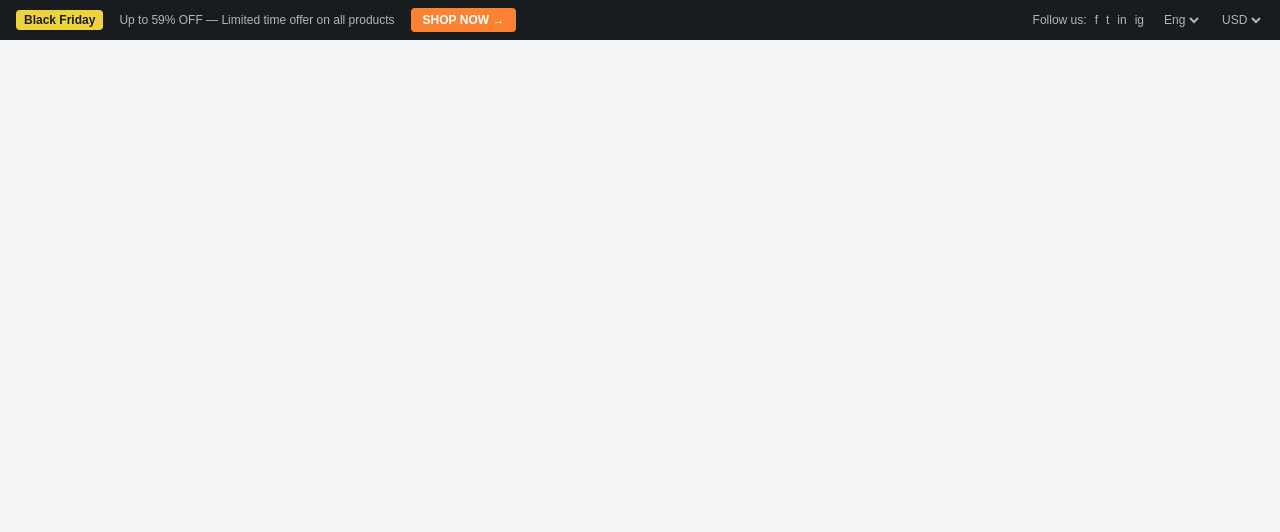
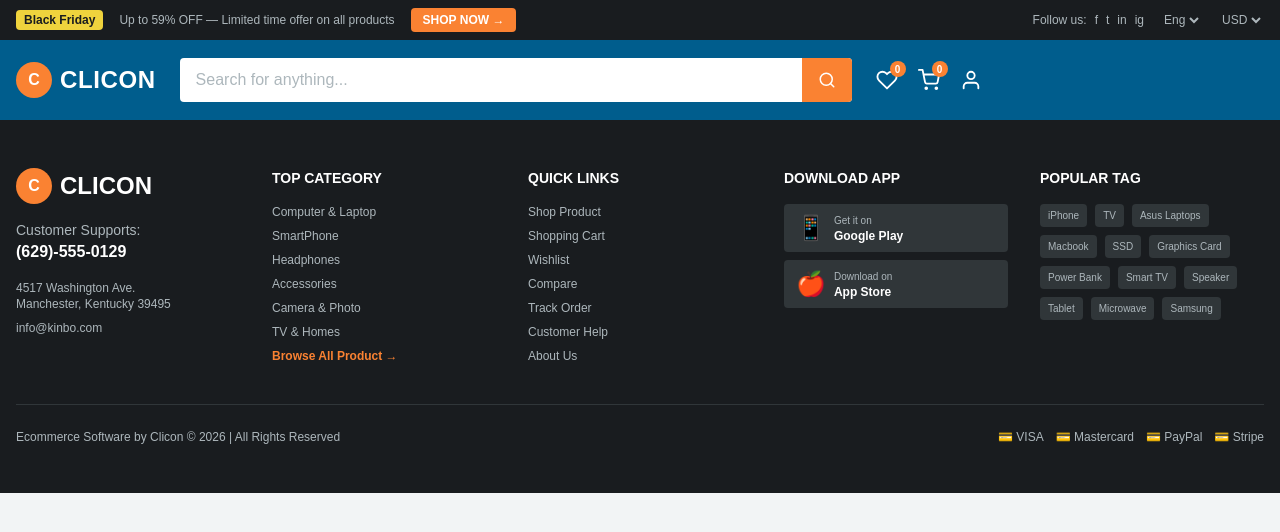
Before and after one commit to valo0n/Lab-2, a React (Vite) app in the folder frontend/: page / in a window 1280 px wide. Shown: the top 532 px of the page. Built offline with nearby package versions, Linux system fonts and the light colour scheme.

Commit message:
footer edhe header

```diff
--- a/frontend/src/components/Layout/Footer.jsx
+++ b/frontend/src/components/Layout/Footer.jsx
@@ -0,0 +1,178 @@
+export default function Footer() {
+  return (
+    <footer className="bg-dark text-white">
+      <div className="max-w-7xl mx-auto px-4 py-12">
+        <div className="grid grid-cols-1 md:grid-cols-2 lg:grid-cols-5 gap-8">
+          {/* Brand */}
+          <div className="lg:col-span-1">
+            <div className="flex items-center gap-2 mb-4">
+              <div className="w-9 h-9 bg-primary rounded-full flex items-center justify-center">
+                <span className="text-white font-bold">C</span>
+              </div>
+              <span className="text-2xl font-bold">CLICON</span>
+            </div>
+            <p className="text-gray-300 text-sm mb-4">
+              Customer Supports:
+              <br />
+              <span className="text-white font-semibold text-base">
+                (629)-555-0129
+              </span>
+            </p>
+            <p className="text-gray-300 text-xs">
+              4517 Washington Ave.
+              <br />
+              Manchester, Kentucky 39495
+            </p>
+            <p className="text-gray-300 text-xs mt-2">info@kinbo.com</p>
+          </div>
+
+          {/* Top Category */}
+          <div>
+            <h4 className="text-white font-bold mb-4 text-sm">TOP CATEGORY</h4>
+            <ul className="space-y-2 text-gray-300 text-xs">
+              <li>
+                <a href="#" className="hover:text-primary">
+                  Computer & Laptop
+                </a>
+              </li>
+              <li>
+                <a href="#" className="hover:text-primary">
+                  SmartPhone
+                </a>
+              </li>
+              <li>
+                <a href="#" className="hover:text-primary">
+                  Headphones
+                </a>
+              </li>
+              <li>
+                <a href="#" className="hover:text-primary">
+                  Accessories
+                </a>
+              </li>
+              <li>
+                <a href="#" className="hover:text-primary">
+                  Camera & Photo
+                </a>
+              </li>
+              <li>
+                <a href="#" className="hover:text-primary">
+                  TV & Homes
+                </a>
+              </li>
+              <li>
+                <a href="#" className="text-primary font-semibold">
+                  Browse All Product →
+                </a>
+              </li>
+            </ul>
+          </div>
+
+          {/* Quick Links */}
+          <div>
+            <h4 className="text-white font-bold mb-4 text-sm">QUICK LINKS</h4>
+            <ul className="space-y-2 text-gray-300 text-xs">
+              <li>
+                <a href="#" className="hover:text-primary">
+                  Shop Product
+                </a>
+              </li>
+              <li>
+                <a href="#" className="hover:text-primary">
+                  Shopping Cart
+                </a>
+              </li>
+              <li>
+                <a href="#" className="hover:text-primary">
+                  Wishlist
+                </a>
+              </li>
+              <li>
+                <a href="#" className="hover:text-primary">
+                  Compare
+                </a>
+              </li>
+              <li>
+                <a href="#" className="hover:text-primary">
+                  Track Order
+                </a>
+              </li>
+              <li>
+                <a href="#" className="hover:text-primary">
+                  Customer Help
+                </a>
+              </li>
+              <li>
+                <a href="#" className="hover:text-primary">
+                  About Us
+                </a>
+              </li>
+            </ul>
+          </div>
+
+          {/* Download App */}
+          <div>
+            <h4 className="text-white font-bold mb-4 text-sm">DOWNLOAD APP</h4>
+            <div className="space-y-2">
+              <button className="flex items-center gap-2 bg-dark-100 hover:bg-dark-200 transition-colors px-3 py-2 rounded w-full text-left">
+                <span className="text-2xl">📱</span>
+                <div>
+                  <p className="text-[10px] text-gray-300">Get it on</p>
+                  <p className="text-xs font-bold text-white">Google Play</p>
+                </div>
+              </button>
+              <button className="flex items-center gap-2 bg-dark-100 hover:bg-dark-200 transition-colors px-3 py-2 rounded w-full text-left">
+                <span className="text-2xl">🍎</span>
+                <div>
+                  <p className="text-[10px] text-gray-300">Download on</p>
+                  <p className="text-xs font-bold text-white">App Store</p>
+                </div>
+              </button>
+            </div>
+          </div>
+
+          {/* Pay Tag */}
+          <div>
+            <h4 className="text-white font-bold mb-4 text-sm">POPULAR TAG</h4>
+            <div className="flex flex-wrap gap-2">
+              {[
+                "iPhone",
+                "TV",
+                "Asus Laptops",
+                "Macbook",
+                "SSD",
+                "Graphics Card",
+                "Power Bank",
+                "Smart TV",
+                "Speaker",
+                "Tablet",
+                "Microwave",
+                "Samsung",
+              ].map((tag) => (
+                <span
+                  key={tag}
+                  className="bg-dark-100 hover:bg-primary hover:text-white text-gray-300 text-[10px] px-2 py-1 rounded cursor-pointer transition-colors"
+                >
+                  {tag}
+                </span>
+              ))}
+            </div>
+          </div>
+        </div>
+
+        {/* Bottom bar */}
+        <div className="border-t border-dark-100 mt-10 pt-6 flex flex-col md:flex-row items-center justify-between gap-4">
+          <p className="text-gray-300 text-xs">
+            Ecommerce Software by Clicon © 2026 | All Rights Reserved
+          </p>
+          <div className="flex items-center gap-3 text-gray-300 text-xs">
+            <span>💳 VISA</span>
+            <span>💳 Mastercard</span>
+            <span>💳 PayPal</span>
+            <span>💳 Stripe</span>
+          </div>
+        </div>
+      </div>
+    </footer>
+  );
+}
--- a/frontend/src/components/Layout/Header.jsx
+++ b/frontend/src/components/Layout/Header.jsx
@@ -0,0 +1,48 @@
+import { FiSearch, FiHeart, FiShoppingCart, FiUser } from "react-icons/fi";
+
+export default function Header() {
+  return (
+    <div className="bg-accent-blue text-white">
+      <div className="max-w-7xl mx-auto px-4 h-20 flex items-center gap-6">
+        {/* Logo */}
+        <div className="flex items-center gap-2">
+          <div className="w-9 h-9 bg-primary rounded-full flex items-center justify-center">
+            <span className="text-white font-bold">C</span>
+          </div>
+          <span className="text-2xl font-bold tracking-wide">CLICON</span>
+        </div>
+
+        {/* Search bar */}
+        <div className="flex-1 max-w-2xl relative">
+          <input
+            type="text"
+            placeholder="Search for anything..."
+            className="w-full h-11 px-4 pr-12 rounded text-dark placeholder:text-gray-300 focus:outline-none"
+          />
+          <button className="absolute right-0 top-0 h-11 px-4 bg-primary hover:bg-primary-600 rounded-r text-white">
+            <FiSearch size={18} />
+          </button>
+        </div>
+
+        {/* Icons */}
+        <div className="flex items-center gap-5">
+          <button className="relative hover:text-primary transition-colors">
+            <FiHeart size={22} />
+            <span className="absolute -top-2 -right-2 w-4 h-4 bg-primary text-[10px] rounded-full flex items-center justify-center font-bold">
+              0
+            </span>
+          </button>
+          <button className="relative hover:text-primary transition-colors">
+            <FiShoppingCart size={22} />
+            <span className="absolute -top-2 -right-2 w-4 h-4 bg-primary text-[10px] rounded-full flex items-center justify-center font-bold">
+              0
+            </span>
+          </button>
+          <button className="hover:text-primary transition-colors">
+            <FiUser size={22} />
+          </button>
+        </div>
+      </div>
+    </div>
+  );
+}
--- a/frontend/src/pages/HomePage.jsx
+++ b/frontend/src/pages/HomePage.jsx
@@ -1,10 +1,12 @@
+import Header from "../components/Layout/Header";
 import TopBar from "../components/Layout/TopBar";
-
+import Footer from "../components/Layout/Footer";
 export default function HomePage() {
   return (
     <div className="min-h-screen bg-gray-50 font-sans">
       <TopBar />
-
+      <Header />
+      <Footer />
     </div>
   );
 }
```
